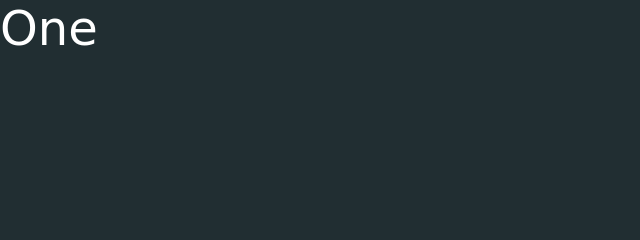
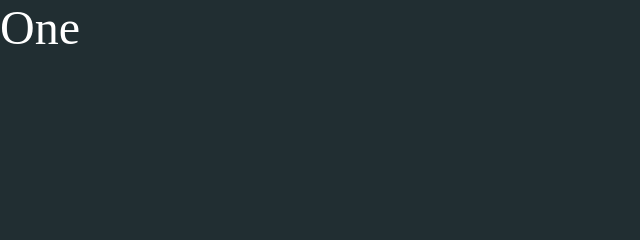
Before and after one commit to taiga248/animation, a plain HTML site: page sticky/index.html in a window 1280 px wide. Shown: the top 240 px of the page, 0-640 px from the left. Drawn offline with nearby package versions, Linux system fonts and the light colour scheme; files that its build step writes are made by us from their sources.

Commit message:
Update style.scss

```diff
--- a/sticky/css/style.scss
+++ b/sticky/css/style.scss
@@ -27,5 +27,4 @@
   display: inline-block;
   margin: 0;
   font-size: 48px;
-  font-family: "Great Vibes", cursive;
 }
```
